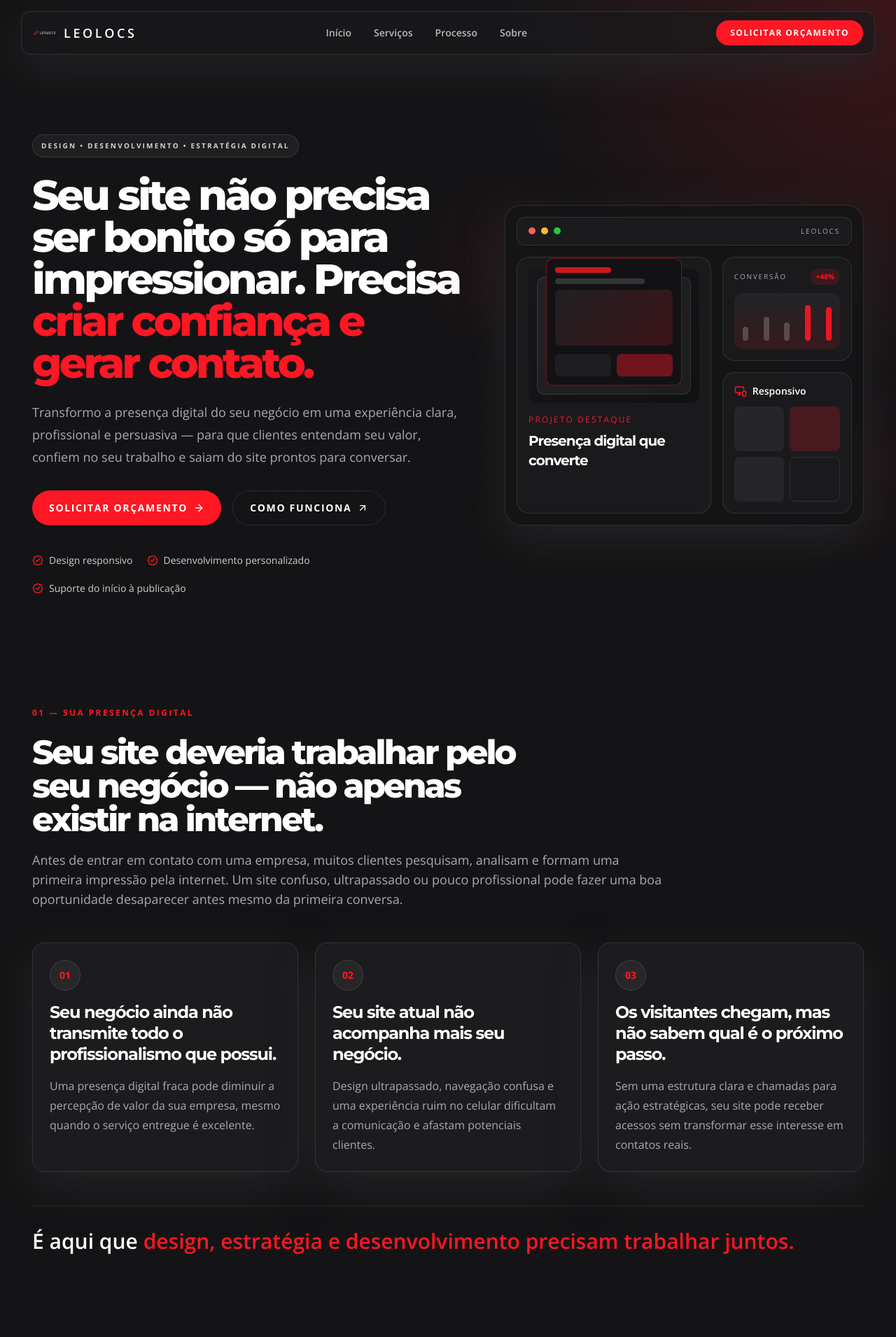
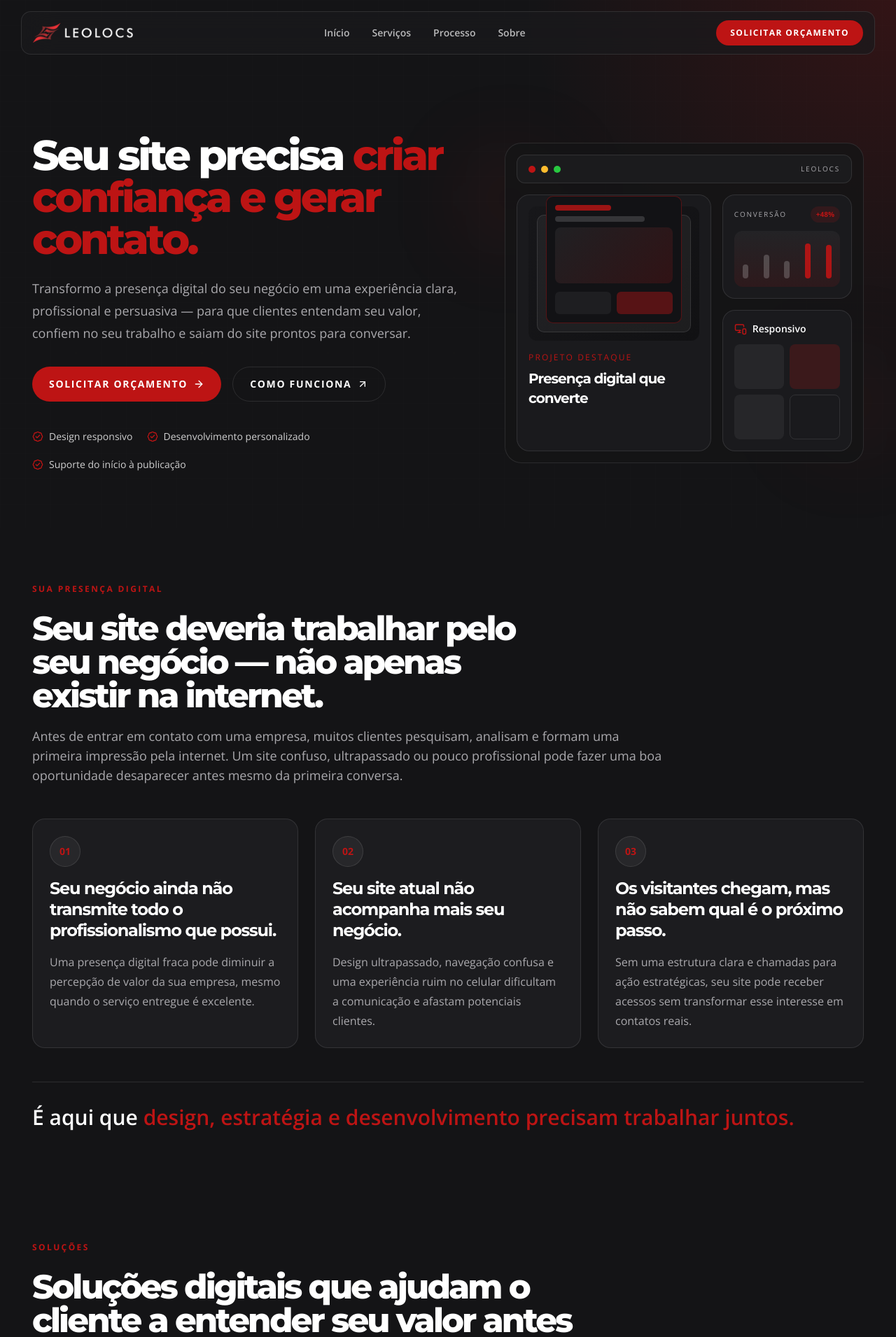
Before and after one commit to leolocs/leolocs_website, a React (Vite) app: page / in a window 1280 px wide. Shown: the top 1911 px of the page at 70% size. Built offline with nearby package versions, Linux system fonts and the light colour scheme.

Commit message:
Configura segurança e deploy do site

```diff
--- a/index.html
+++ b/index.html
@@ -14,7 +14,7 @@
     />
     <meta property="og:type" content="website" />
     <title>Leolocs | Design e desenvolvimento digital</title>
-    <link rel="icon" type="image/svg+xml" href="/leolocs-logo-icon.svg" />
+    <link rel="icon" type="image/svg+xml" href="%BASE_URL%leolocs-logo-icon.svg" />
   </head>
   <body>
     <div id="root"></div>
--- a/src/App.tsx
+++ b/src/App.tsx
@@ -33,7 +33,6 @@ const showTrustSection = false;
 
 const services = [
   {
-    number: '01',
     title: 'Landing Pages',
     headline: 'Uma página construída para transformar atenção em ação.',
     description:
@@ -45,7 +44,6 @@ const services = [
     align: 'right',
   },
   {
-    number: '02',
     title: 'Sites Institucionais',
     headline: 'Sua empresa disponível, profissional e preparada para ser encontrada.',
     description:
@@ -57,7 +55,6 @@ const services = [
     align: 'left',
   },
   {
-    number: '03',
     title: 'UI/UX Design',
     headline: 'Interfaces bonitas precisam, antes de tudo, ser fáceis de usar.',
     description:
@@ -69,7 +66,6 @@ const services = [
     align: 'right',
   },
   {
-    number: '04',
     title: 'Manutenção & Suporte',
     headline: 'Seu site precisa continuar funcionando depois da publicação.',
     description:
@@ -162,11 +158,10 @@ function App() {
   return (
     <div className="min-h-screen bg-bg text-text font-body antialiased">
       <header className="fixed inset-x-0 top-0 z-50 px-4 pt-4">
-        <div className="mx-auto max-w-[1220px] rounded-[14px] border border-border bg-[#1a1a1d]/70 px-4 py-3 shadow-soft backdrop-blur-xl">
+        <div className="mx-auto max-w-[1220px] rounded-[14px] border border-border bg-[#1a1a1d]/70 px-4 py-3 backdrop-blur-xl">
           <div className="flex items-center justify-between gap-4">
             <a href="#inicio" className="flex items-center gap-3" aria-label="Leolocs início">
-              <img src={logoWhite} alt="Leolocs logo" className="h-8 w-8 object-contain" />
-              <span className="text-lg font-semibold tracking-[0.2em] text-white">LEOLOCS</span>
+              <img src={logoWhite} alt="Leolocs logo" className="h-7 w-30 object-contain" />
             </a>
 
             <nav className="hidden items-center gap-8 md:flex">
@@ -186,7 +181,7 @@ function App() {
             <div className="hidden md:block">
               <a
                 href={`${whatsappBase}?text=${encodeURIComponent('Olá! Acessei o site da Leolocs e gostaria de conversar sobre um projeto.')}`}
-                className="inline-flex items-center gap-2 rounded-full bg-brand px-5 py-2.5 text-xs font-bold tracking-[0.12em] text-white transition hover:bg-brandHover hover:shadow-lg"
+                className="inline-flex items-center gap-2 rounded-full bg-brand px-5 py-2.5 text-xs font-bold tracking-[0.12em] text-white transition hover:bg-brandHover"
               >
                 SOLICITAR ORÇAMENTO
               </a>
@@ -227,15 +222,12 @@ function App() {
 
       <main id="inicio" className="scroll-smooth">
         <section className="relative overflow-hidden pt-32 md:pt-40">
-          <div className="absolute inset-0 bg-[radial-gradient(circle_at_top_right,_rgba(255,23,36,0.18),_transparent_35%)]" />
+          <div className="absolute inset-0 bg-[radial-gradient(circle_at_top_right,_rgba(189,20,20,0.18),_transparent_35%)]" />
           <div className="absolute inset-0 bg-grid bg-[size:36px_36px] opacity-20" />
           <div className="relative mx-auto grid max-w-[1220px] gap-12 px-4 pb-16 pt-8 md:grid-cols-[1.1fr_0.9fr] md:items-center md:pb-20">
             <div>
-              <p className="mb-6 inline-flex rounded-full border border-white/10 bg-white/5 px-3 py-2 text-[10px] font-bold tracking-[0.22em] text-white/80 uppercase">
-                DESIGN • DESENVOLVIMENTO • ESTRATÉGIA DIGITAL
-              </p>
               <h1 className="max-w-[620px] text-4xl font-black leading-[1.05] tracking-[-0.06em] text-white md:text-6xl">
-                Seu site não precisa ser bonito só para impressionar. Precisa <span className="text-brand">criar confiança e gerar contato.</span>
+                Seu site precisa <span className="text-brand">criar confiança e gerar contato.</span>
               </h1>
               <p className="mt-6 max-w-[620px] text-lg leading-8 text-muted">
                 Transformo a presença digital do seu negócio em uma experiência clara, profissional e persuasiva — para que clientes entendam seu valor, confiem no seu trabalho e saiam do site prontos para conversar.
@@ -266,10 +258,10 @@ function App() {
             <div className="relative mx-auto w-full max-w-[560px]">
               <div className="absolute -left-10 top-8 h-24 w-24 rounded-full bg-brand/20 blur-3xl" />
               <div className="absolute -right-10 bottom-8 h-28 w-28 rounded-full bg-brand/15 blur-3xl" />
-              <div className="relative overflow-hidden rounded-[24px] border border-white/10 bg-[#141416]/80 p-4 shadow-soft">
+              <div className="relative overflow-hidden rounded-[24px] border border-white/10 bg-[#141416]/80 p-4">
                 <div className="mb-4 flex items-center justify-between rounded-[12px] border border-white/10 bg-[#1b1b1d] px-4 py-3">
                   <div className="flex gap-2">
-                    <span className="h-2.5 w-2.5 rounded-full bg-[#FF5F57]" />
+                    <span className="h-2.5 w-2.5 rounded-full bg-[#BD1414]" />
                     <span className="h-2.5 w-2.5 rounded-full bg-[#FEBC2E]" />
                     <span className="h-2.5 w-2.5 rounded-full bg-[#28C840]" />
                   </div>
@@ -277,12 +269,12 @@ function App() {
                 </div>
                 <div className="grid gap-4 md:grid-cols-[1.2fr_0.8fr]">
                   <div className="rounded-[18px] border border-white/10 bg-[#1a1a1d] p-4">
-                    <div className="mb-4 h-48 rounded-[12px] bg-[radial-gradient(circle_at_top,_rgba(255,23,36,0.25),_transparent_30%),linear-gradient(135deg,#17171a,#111113)] p-3">
+                    <div className="mb-4 h-48 rounded-[12px] bg-[radial-gradient(circle_at_top,_rgba(189,20,20,0.25),_transparent_30%),linear-gradient(135deg,#17171a,#111113)] p-3">
                       <div className="flex h-full items-end rounded-[10px] border border-white/10 bg-white/5 p-3">
                         <div className="w-full rounded-[10px] border border-brand/40 bg-[#121215] p-3">
                           <div className="mb-2 h-2 w-20 rounded-full bg-brand/80" />
                           <div className="mb-2 h-2 w-32 rounded-full bg-white/15" />
-                          <div className="mb-3 h-20 rounded-[8px] bg-[linear-gradient(135deg,rgba(255,255,255,0.06),rgba(255,23,36,0.18))]" />
+                          <div className="mb-3 h-20 rounded-[8px] bg-[linear-gradient(135deg,rgba(255,255,255,0.06),rgba(189,20,20,0.18))]" />
                           <div className="flex gap-2">
                             <span className="h-8 flex-1 rounded-md bg-white/5" />
                             <span className="h-8 flex-1 rounded-md bg-brand/40" />
@@ -299,7 +291,7 @@ function App() {
                         <p className="text-[10px] uppercase tracking-[0.18em] text-muted">Conversão</p>
                         <span className="rounded-full bg-brand/15 px-2 py-1 text-[10px] font-bold text-brand">+48%</span>
                       </div>
-                      <div className="h-20 rounded-xl bg-[linear-gradient(180deg,rgba(255,255,255,0.04),rgba(255,23,36,0.12))] p-3">
+                      <div className="h-20 rounded-xl bg-[linear-gradient(180deg,rgba(255,255,255,0.04),rgba(189,20,20,0.12))] p-3">
                         <div className="flex h-full items-end justify-between gap-2">
                           <span className="w-2 rounded-full bg-white/20" style={{ height: '35%' }} />
                           <span className="w-2 rounded-full bg-white/20" style={{ height: '60%' }} />
@@ -329,7 +321,7 @@ function App() {
         </section>
 
         <section className="relative mx-auto max-w-[1220px] px-4 py-20">
-          <div className="mb-6 text-xs font-bold uppercase tracking-[0.2em] text-brand">01 — SUA PRESENÇA DIGITAL</div>
+          <div className="mb-6 text-xs font-bold uppercase tracking-[0.2em] text-brand">SUA PRESENÇA DIGITAL</div>
           <h2 className="max-w-[760px] text-3xl font-black tracking-[-0.06em] text-white md:text-5xl">
             Seu site deveria trabalhar pelo seu negócio — não apenas existir na internet.
           </h2>
@@ -343,7 +335,7 @@ function App() {
               ['Seu site atual não acompanha mais seu negócio.', 'Design ultrapassado, navegação confusa e uma experiência ruim no celular dificultam a comunicação e afastam potenciais clientes.'],
               ['Os visitantes chegam, mas não sabem qual é o próximo passo.', 'Sem uma estrutura clara e chamadas para ação estratégicas, seu site pode receber acessos sem transformar esse interesse em contatos reais.'],
             ].map(([title, text], index) => (
-              <div key={index} className="rounded-[18px] border border-border bg-card p-6 shadow-soft">
+              <div key={index} className="rounded-[18px] border border-border bg-card p-6">
                 <div className="mb-4 h-11 w-11 rounded-full border border-white/10 bg-white/5 flex items-center justify-center text-sm font-bold text-brand">
                   0{index + 1}
                 </div>
@@ -359,7 +351,7 @@ function App() {
         </section>
 
         <section id="servicos" className="mx-auto max-w-[1220px] px-4 py-20">
-          <div className="mb-6 text-xs font-bold uppercase tracking-[0.2em] text-brand">02 — SOLUÇÕES</div>
+          <div className="mb-6 text-xs font-bold uppercase tracking-[0.2em] text-brand">SOLUÇÕES</div>
           <h2 className="max-w-[820px] text-3xl font-black tracking-[-0.06em] text-white md:text-5xl">
             Soluções digitais que ajudam o cliente a entender seu valor antes de você precisar explicar.
           </h2>
@@ -371,12 +363,11 @@ function App() {
             {services.map((service, index) => (
               <article
                 key={service.title}
-                className="overflow-hidden rounded-[24px] border border-border bg-card p-4 shadow-soft md:p-8"
+                className="overflow-hidden rounded-[24px] border border-border bg-card p-4 md:p-8"
               >
                 <div className="grid items-center gap-8 md:grid-cols-2">
                   <div className={service.align === 'right' ? 'md:order-1' : 'md:order-2'}>
                     <div className="mb-4 flex items-center gap-4">
-                      <span className="text-4xl font-black text-brand">{service.number}</span>
                       <span className="text-xs font-bold uppercase tracking-[0.16em] text-white/60">{service.title}</span>
                     </div>
                     <h3 className="text-3xl font-black tracking-[-0.05em] text-white md:text-4xl">{service.headline}</h3>
@@ -416,16 +407,16 @@ function App() {
                   </div>
 
                   <div className={service.align === 'right' ? 'md:order-2' : 'md:order-1'}>
-                    <div className="rounded-[22px] border border-white/10 bg-[#17171a] p-4 shadow-soft">
+                    <div className="rounded-[22px] border border-white/10 bg-[#17171a] p-4">
                       <div className="mb-4 flex items-center justify-between rounded-[12px] border border-white/10 bg-[#1b1b1d] px-4 py-3">
                         <div className="flex gap-2">
-                          <span className="h-2.5 w-2.5 rounded-full bg-[#FF5F57]" />
+                          <span className="h-2.5 w-2.5 rounded-full bg-[#BD1414]" />
                           <span className="h-2.5 w-2.5 rounded-full bg-[#FEBC2E]" />
                           <span className="h-2.5 w-2.5 rounded-full bg-[#28C840]" />
                         </div>
                         <span className="text-[9px] uppercase tracking-[0.18em] text-muted">dashboard</span>
                       </div>
-                      <div className="rounded-[12px] border border-white/10 bg-[radial-gradient(circle_at_top,_rgba(255,23,36,0.2),_transparent_30%),linear-gradient(135deg,#18181b,#111113)] p-5">
+                      <div className="rounded-[12px] border border-white/10 bg-[radial-gradient(circle_at_top,_rgba(189,20,20,0.2),_transparent_30%),linear-gradient(135deg,#18181b,#111113)] p-5">
                         <div className="mb-4 flex items-center justify-between">
                           <div>
                             <div className="mb-2 h-2.5 w-28 rounded-full bg-white/15" />
@@ -456,7 +447,7 @@ function App() {
         </section>
 
         <section className="mx-auto max-w-[1220px] px-4 py-20">
-          <div className="mb-6 text-xs font-bold uppercase tracking-[0.2em] text-brand">03 — MAIS DO QUE UM SITE</div>
+          <div className="mb-6 text-xs font-bold uppercase tracking-[0.2em] text-brand">MAIS DO QUE UM SITE</div>
           <h2 className="max-w-[740px] text-3xl font-black tracking-[-0.06em] text-white md:text-5xl">
             Um projeto digital pensado do primeiro contato à publicação.
           </h2>
@@ -476,7 +467,7 @@ function App() {
 
         {showProjectsSection && (
           <section id="projetos" className="mx-auto max-w-[1220px] px-4 py-20">
-            <div className="mb-6 text-xs font-bold uppercase tracking-[0.2em] text-brand">04 — TRABALHOS</div>
+            <div className="mb-6 text-xs font-bold uppercase tracking-[0.2em] text-brand">TRABALHOS</div>
             <h2 className="max-w-[760px] text-3xl font-black tracking-[-0.06em] text-white md:text-5xl">
               Projetos criados para negócios reais.
             </h2>
@@ -486,13 +477,13 @@ function App() {
 
             <div className="mt-12 grid gap-6 lg:grid-cols-3">
               {projectCards.map((project) => (
-                <article key={project.name} className="overflow-hidden rounded-[20px] border border-border bg-card shadow-soft">
-                  <div className="h-60 rounded-b-[18px] border-b border-white/10 bg-[radial-gradient(circle_at_top,_rgba(255,23,36,0.12),_transparent_35%),linear-gradient(135deg,#1b1b1d,#111113)] p-4">
+                <article key={project.name} className="overflow-hidden rounded-[20px] border border-border bg-card">
+                  <div className="h-60 rounded-b-[18px] border-b border-white/10 bg-[radial-gradient(circle_at_top,_rgba(189,20,20,0.12),_transparent_35%),linear-gradient(135deg,#1b1b1d,#111113)] p-4">
                     <div className="flex h-full items-end rounded-[12px] border border-white/10 bg-white/5 p-3">
                       <div className="w-full rounded-[10px] border border-white/10 bg-[#121215] p-3">
                         <div className="mb-2 h-2 w-16 rounded-full bg-brand/80" />
                         <div className="mb-3 h-2 w-28 rounded-full bg-white/10" />
-                        <div className="h-20 rounded-[8px] bg-[linear-gradient(135deg,rgba(255,255,255,0.08),rgba(255,23,36,0.15))]" />
+                        <div className="h-20 rounded-[8px] bg-[linear-gradient(135deg,rgba(255,255,255,0.08),rgba(189,20,20,0.15))]" />
                       </div>
                     </div>
                   </div>
@@ -529,7 +520,7 @@ function App() {
         </section>
 
         <section id="processo" className="mx-auto max-w-[1220px] px-4 py-20">
-          <div className="mb-6 text-xs font-bold uppercase tracking-[0.2em] text-brand">05 — COMO FUNCIONA</div>
+          <div className="mb-6 text-xs font-bold uppercase tracking-[0.2em] text-brand">COMO FUNCIONA</div>
           <h2 className="max-w-[700px] text-3xl font-black tracking-[-0.06em] text-white md:text-5xl">
             Do primeiro contato ao site publicado.
           </h2>
@@ -539,11 +530,11 @@ function App() {
 
           <div className="mt-12 grid gap-6 md:grid-cols-2 xl:grid-cols-5">
             {[
-              ['01 — Diagnóstico', 'Conversamos sobre sua empresa, público, objetivos, referências e necessidades para entender qual solução realmente faz sentido.'],
-              ['02 — Estratégia', 'Definimos estrutura, páginas, conteúdo, funcionalidades e direção visual antes do desenvolvimento.'],
-              ['03 — Design', 'A interface é construída buscando equilíbrio entre identidade visual, experiência do usuário e objetivo comercial.'],
-              ['04 — Desenvolvimento', 'O design é transformado em uma experiência responsiva, funcional e otimizada para diferentes dispositivos.'],
-              ['05 — Publicação', 'Depois da revisão e aprovação final, o projeto é preparado para domínio, hospedagem e lançamento.'],
+              ['Diagnóstico', 'Conversamos sobre sua empresa, público, objetivos, referências e necessidades para entender qual solução realmente faz sentido.'],
+              ['Estratégia', 'Definimos estrutura, páginas, conteúdo, funcionalidades e direção visual antes do desenvolvimento.'],
+              ['Design', 'A interface é construída buscando equilíbrio entre identidade visual, experiência do usuário e objetivo comercial.'],
+              ['Desenvolvimento', 'O design é transformado em uma experiência responsiva, funcional e otimizada para diferentes dispositivos.'],
+              ['Publicação', 'Depois da revisão e aprovação final, o projeto é preparado para domínio, hospedagem e lançamento.'],
             ].map(([step, text]) => (
               <div key={step} className="rounded-[18px] border border-border bg-card p-5">
                 <div className="mb-4 text-xs font-bold uppercase tracking-[0.18em] text-brand">{step}</div>
@@ -564,7 +555,7 @@ function App() {
 
         {showTrustSection && (
           <section className="mx-auto max-w-[1220px] px-4 py-20">
-            <div className="mb-6 text-xs font-bold uppercase tracking-[0.2em] text-brand">06 — CONFIANÇA</div>
+            <div className="mb-6 text-xs font-bold uppercase tracking-[0.2em] text-brand">CONFIANÇA</div>
             <h2 className="max-w-[760px] text-3xl font-black tracking-[-0.06em] text-white md:text-5xl">
               A experiência de quem já confiou no meu trabalho.
             </h2>
@@ -574,7 +565,7 @@ function App() {
                 ['“A nova presença digital mudou a percepção do nosso negócio e deixou muito mais fácil para clientes entenderem o que fazemos.”', 'Rafael Costa', 'Studio Norte', 'Sócio'],
                 ['“O site ficou profissional, moderno e funcional. Sem dúvida, uma decisão que trouxe mais credibilidade para a empresa.”', 'Ana Paula', 'Medição & Co.', 'Fundadora'],
               ].map(([quote, name, company, role]) => (
-                <div key={name} className="rounded-[20px] border border-border bg-card p-6 shadow-soft">
+                <div key={name} className="rounded-[20px] border border-border bg-card p-6">
                   <div className="mb-4 flex items-center gap-2 text-brand">
                     <CircleDashed size={18} />
                     <CircleDashed size={18} />
@@ -593,8 +584,8 @@ function App() {
 
         <section id="sobre" className="mx-auto max-w-[1220px] px-4 py-20">
           <div className="grid items-center gap-10 lg:grid-cols-[0.9fr_1.1fr]">
-            <div className="overflow-hidden rounded-[24px] border border-border bg-card p-4 shadow-soft">
-              <div className="rounded-[18px] border border-white/10 bg-[radial-gradient(circle_at_top_left,_rgba(255,23,36,0.18),_transparent_35%),linear-gradient(135deg,#1b1b1d,#121214)] p-4">
+            <div className="overflow-hidden rounded-[24px] border border-border bg-card p-4">
+              <div className="rounded-[18px] border border-white/10 bg-[radial-gradient(circle_at_top_left,_rgba(189,20,20,0.18),_transparent_35%),linear-gradient(135deg,#1b1b1d,#121214)] p-4">
                 <img
                   src={profileImage}
                   alt="Leonardo Leolocs"
@@ -604,7 +595,7 @@ function App() {
             </div>
 
             <div>
-              <div className="mb-6 text-xs font-bold uppercase tracking-[0.2em] text-brand">07 — SOBRE MIM</div>
+              <div className="mb-6 text-xs font-bold uppercase tracking-[0.2em] text-brand">SOBRE MIM</div>
               <h2 className="text-3xl font-black tracking-[-0.06em] text-white md:text-5xl">
                 Design, tecnologia e estratégia trabalhando para o mesmo objetivo.
               </h2>
@@ -625,7 +616,7 @@ function App() {
         </section>
 
         <section className="mx-auto max-w-[1220px] px-4 py-20">
-          <div className="mb-6 text-xs font-bold uppercase tracking-[0.2em] text-brand">08 — DÚVIDAS FREQUENTES</div>
+          <div className="mb-6 text-xs font-bold uppercase tracking-[0.2em] text-brand">DÚVIDAS FREQUENTES</div>
           <h2 className="max-w-[760px] text-3xl font-black tracking-[-0.06em] text-white md:text-5xl">
             Antes de começarmos, algumas respostas.
           </h2>
@@ -651,7 +642,7 @@ function App() {
         </section>
 
         <section className="mx-auto max-w-[1220px] px-4 py-20">
-          <div className="rounded-[28px] border border-brand/25 bg-[radial-gradient(circle_at_top,_rgba(255,23,36,0.2),_transparent_35%),linear-gradient(180deg,#1d1d20,#151518)] p-8 shadow-soft md:p-12">
+          <div className="rounded-[28px] border border-brand/25 bg-[radial-gradient(circle_at_top,_rgba(189,20,20,0.2),_transparent_35%),linear-gradient(180deg,#1d1d20,#151518)] p-8 md:p-12">
             <div className="text-xs font-bold uppercase tracking-[0.2em] text-brand">VAMOS COMEÇAR?</div>
             <h2 className="mt-5 max-w-[850px] text-3xl font-black tracking-[-0.05em] text-white md:text-6xl">
               Seu próximo cliente pode estar procurando exatamente pelo que sua empresa oferece.
@@ -675,16 +666,6 @@ function App() {
               </a>
             </div>
 
-            <p className="mt-6 text-sm text-muted">Conte um pouco sobre seu projeto. Sem compromisso.</p>
-
-            <div className="mt-8 flex flex-wrap items-center gap-5 text-sm text-white/75">
-              <a href="https://t.me/leolocs" className="inline-flex items-center gap-2 hover:text-brand">
-                <Globe size={16} /> Telegram
-              </a>
-              <a href="mailto:leolocs04@gmail.com" className="inline-flex items-center gap-2 hover:text-brand">
-                <ArrowUpRight size={16} /> E-mail
-              </a>
-            </div>
           </div>
         </section>
       </main>
@@ -693,8 +674,7 @@ function App() {
         <div className="mx-auto grid max-w-[1220px] gap-10 px-4 py-12 md:grid-cols-2 xl:grid-cols-5">
           <div className="xl:col-span-2">
             <div className="flex items-center gap-3">
-              <div className="flex h-10 w-10 items-center justify-center rounded-full border border-white/10 bg-white/5 text-sm font-semibold text-white">L</div>
-              <span className="text-lg font-semibold tracking-[0.2em] text-white">LEOLOCS</span>
+              <img src={logoWhite} alt="Leolocs logo" className="h-8 w-30 object-contain" />
             </div>
             <p className="mt-5 max-w-[420px] text-base leading-7 text-muted">
               Design e desenvolvimento de experiências digitais para negócios que querem construir uma presença mais profissional.
--- a/src/index.css
+++ b/src/index.css
@@ -24,7 +24,7 @@ body {
   margin: 0;
   min-width: 320px;
   background:
-    radial-gradient(circle at top, rgba(255, 23, 36, 0.08), transparent 35%),
+    radial-gradient(circle at top, rgba(189, 20, 20, 0.08), transparent 35%),
     #141416;
 }
 
@@ -54,7 +54,7 @@ img {
 }
 
 ::-webkit-scrollbar-thumb:hover {
-  background: rgba(255, 23, 36, 0.55);
+  background: rgba(189, 20, 20, 0.55);
 }
 
 h1, h2, h3, h4, h5, h6 {
--- a/tailwind.config.js
+++ b/tailwind.config.js
@@ -10,12 +10,9 @@ export default {
         soft: '#242427',
         text: '#F5F5F3',
         muted: '#AAA9AD',
-        brand: '#FF1724',
-        brandHover: '#D70B16',
+        brand: '#BD1414',
+        brandHover: '#BD1414',
         border: 'rgba(255,255,255,0.10)',
-      },
-      boxShadow: {
-        soft: '0 20px 60px rgba(0,0,0,0.25)',
       },
       borderRadius: {
         xl2: '18px',
--- a/vite.config.ts
+++ b/vite.config.ts
@@ -3,6 +3,7 @@ import react from '@vitejs/plugin-react';
 
 export default defineConfig({
   plugins: [react()],
+  base: '/leolocs_website/',
   server: {
     host: '0.0.0.0',
     port: 5173,
```
Also changed, not shown: 1 other file (tests, documents, lock files or other folders).
